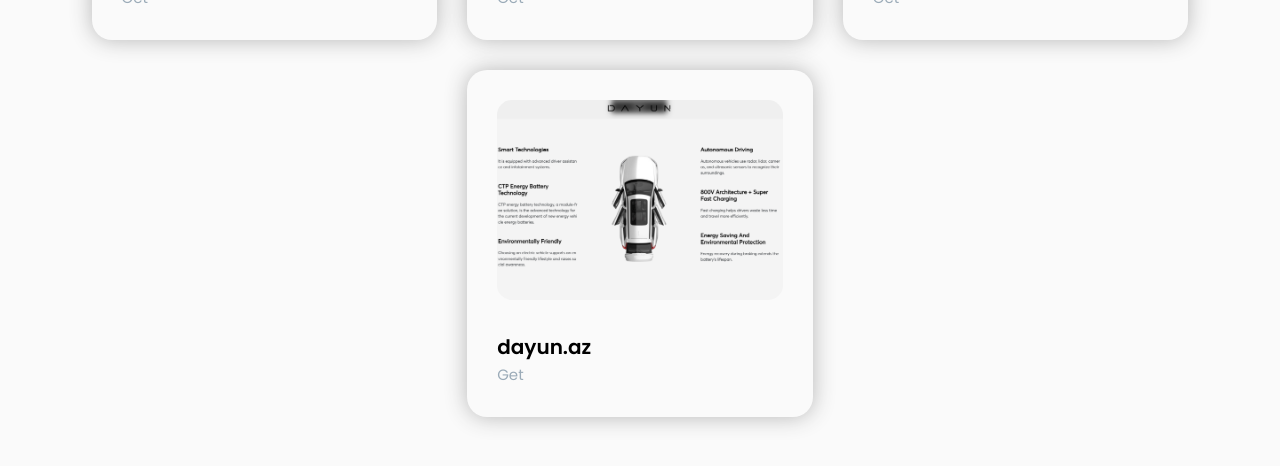
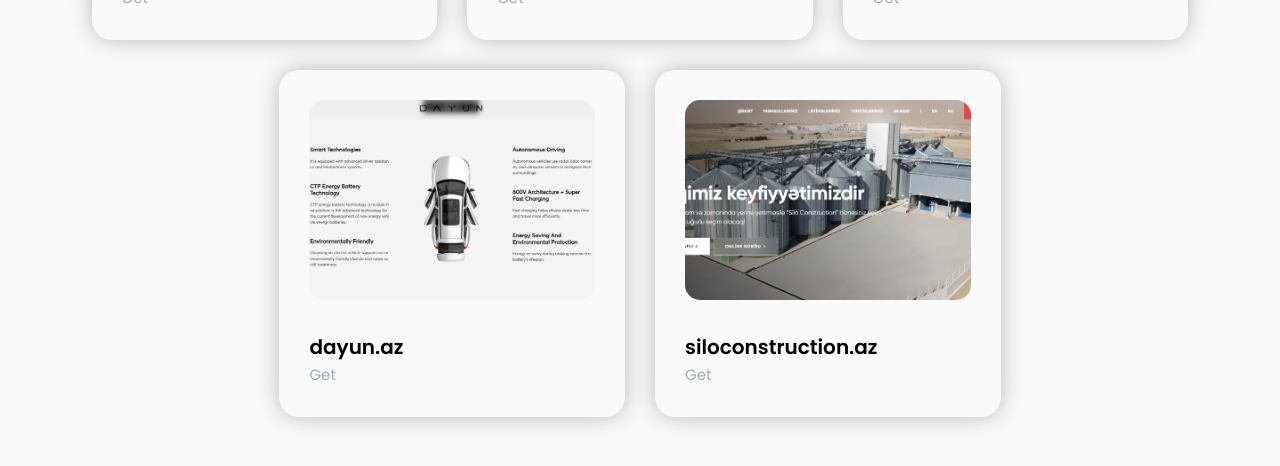
Before and after one commit to ilqarsfv/Portfolio, a React (Vite) app: page / in a window 1280 px wide. Shown: the part 2922-3388 px from the top of the page. Built offline with nearby package versions, Linux system fonts and the light colour scheme.

Commit message:
add Silo card

```diff
--- a/src/components/Portfolio.jsx
+++ b/src/components/Portfolio.jsx
@@ -6,6 +6,7 @@ import srconstruction from "../../public/images/srconstruction.png";
 import amazontravel from "../../public/images/amazontravel.png";
 import integro from "../../public/images/integro.png";
 import dayun from "../../public/images/dayun.png";
+import silo from "../../public/images/silo.png";
 import Container from "@mui/material/Container";
 import { useEffect, useRef } from "react";
 import { gsap } from "gsap";
@@ -124,6 +125,19 @@ function Portfolio() {
                 <span>Get</span>
               </div>
             </a>
+            <a
+              href="https://siloconstruction.az/"
+              target="_blank"
+              className="portCard"
+            >
+              <div className="portCardImg">
+                <img src={silo} alt="portfolio" />
+              </div>
+              <div className="portCardContent">
+                <h4>siloconstruction.az</h4>
+                <span>Get</span>
+              </div>
+            </a>
           </div>
         </Container>
       </div>
```
